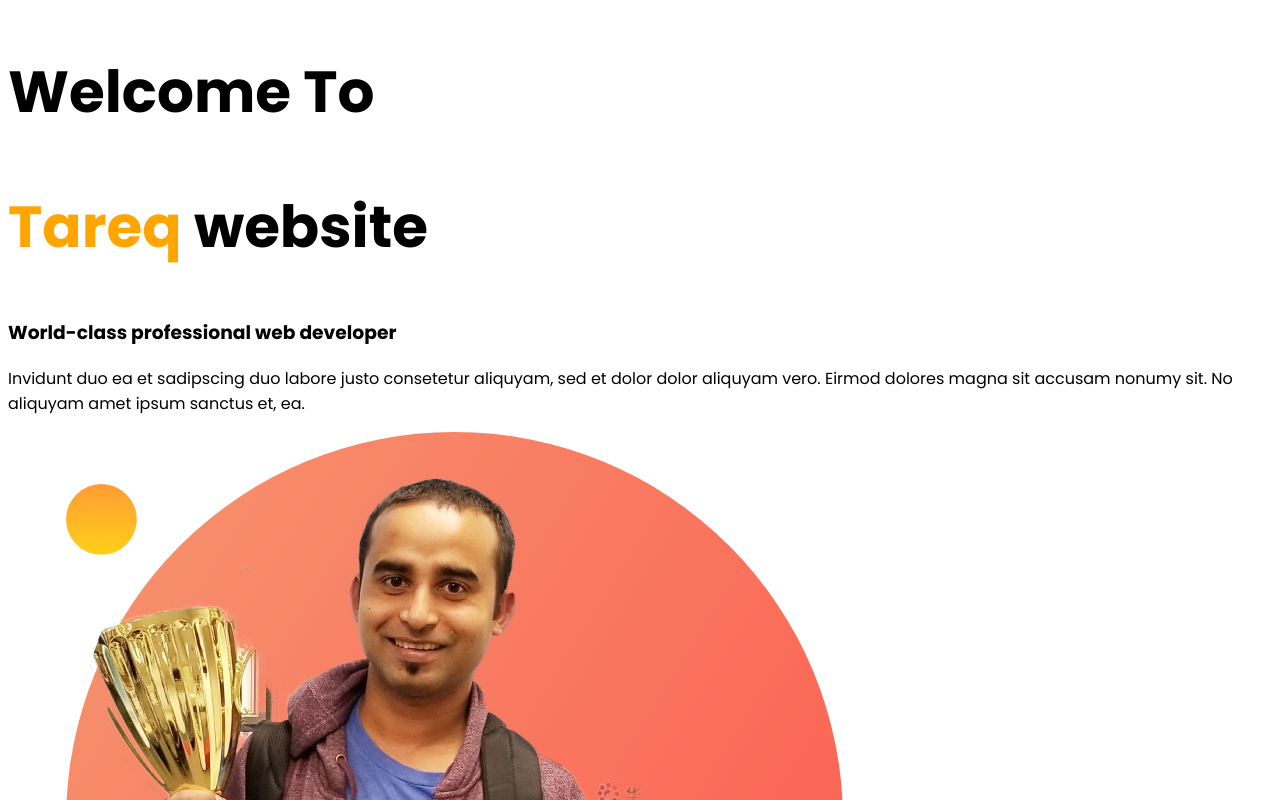
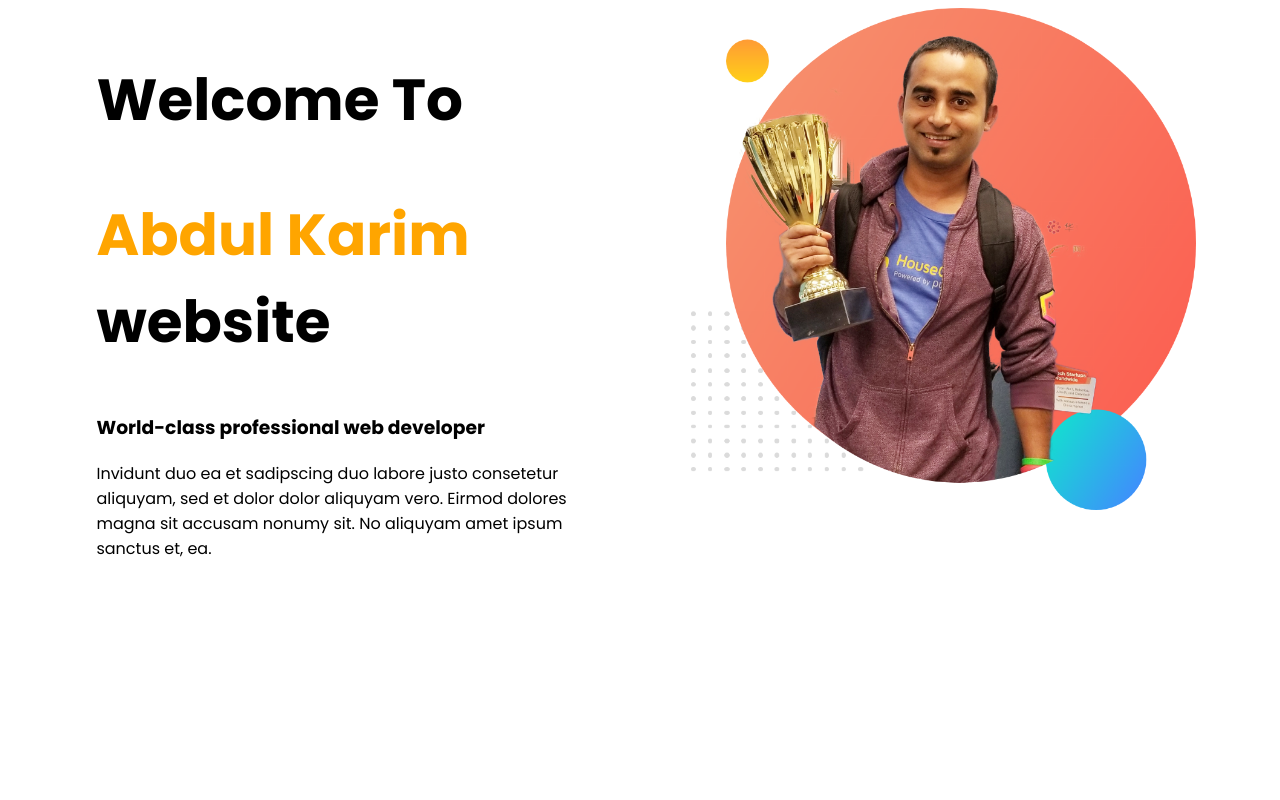
Before and after one commit to tareq179/portfolio, a plain HTML site: page index.html in a window 1280 px wide. Shown: the top 800 px of the page. Drawn offline with Linux system fonts and the light colour scheme.

Commit message:
added new

```diff
--- a/index.html
+++ b/index.html
@@ -13,7 +13,7 @@
     <section>
      <div class="half-width">
         <h1>Welcome To</h1>
-        <h1> <span class="name-highlight">Tareq</span> website</h1>
+        <h1> <span class="name-highlight">Abdul Karim</span> website</h1>
         <h3>World-class professional web developer</h3>
         <p>Invidunt duo ea et sadipscing duo labore justo consetetur aliquyam, sed et dolor dolor aliquyam vero. Eirmod dolores magna sit accusam nonumy sit. No aliquyam amet ipsum sanctus et, ea.</p>
      </div>
--- a/style.css
+++ b/style.css
@@ -7,12 +7,12 @@ h1{
 .name-highlight{
     color: orange;
 }
-.haaf-width{
+.half-width{
     width: 40%;
     float: left;
     margin-left: 5%;
     padding-left: 2%;
 }
-.haaf-width img{
+.half-width img{
     width: 100%;
 }
```
